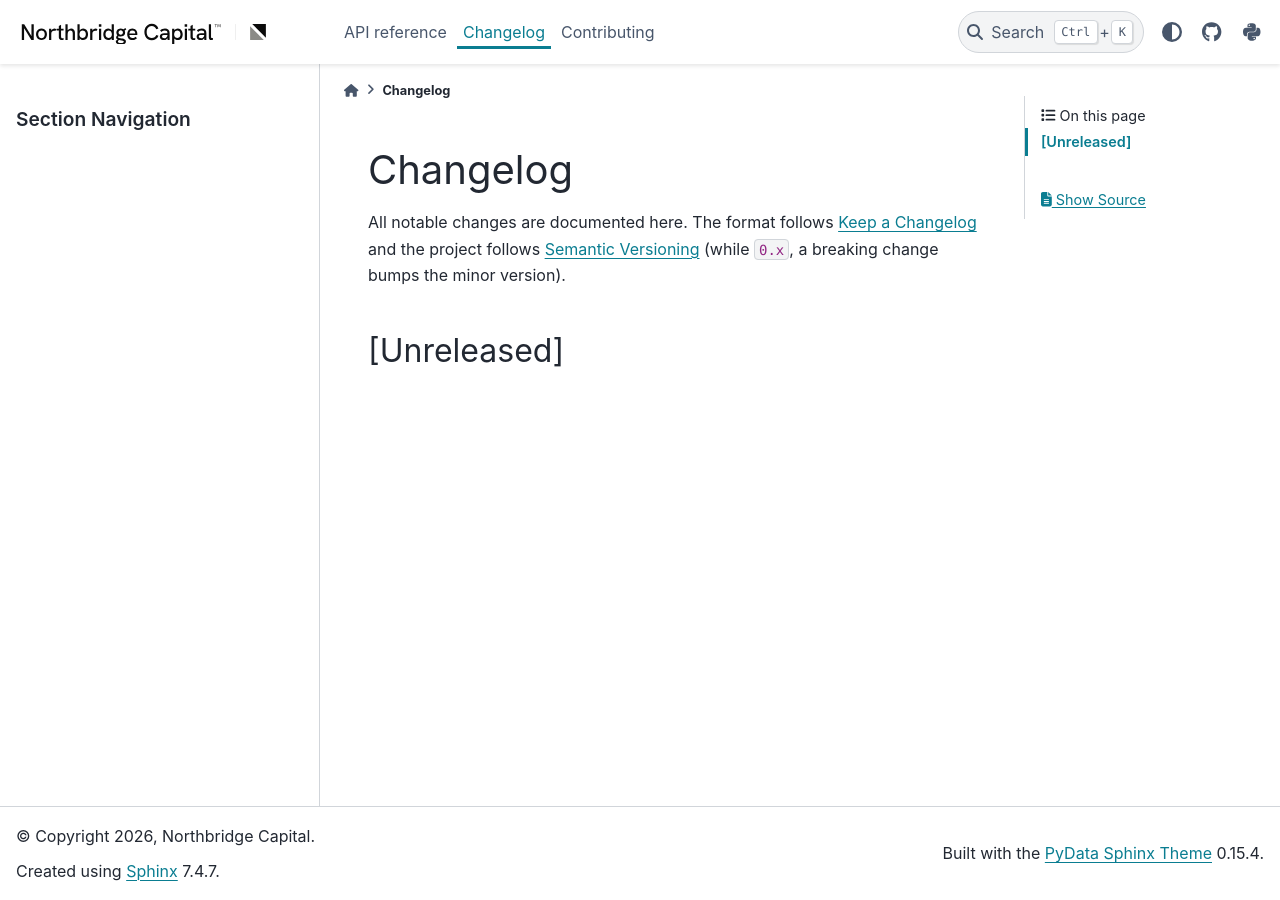
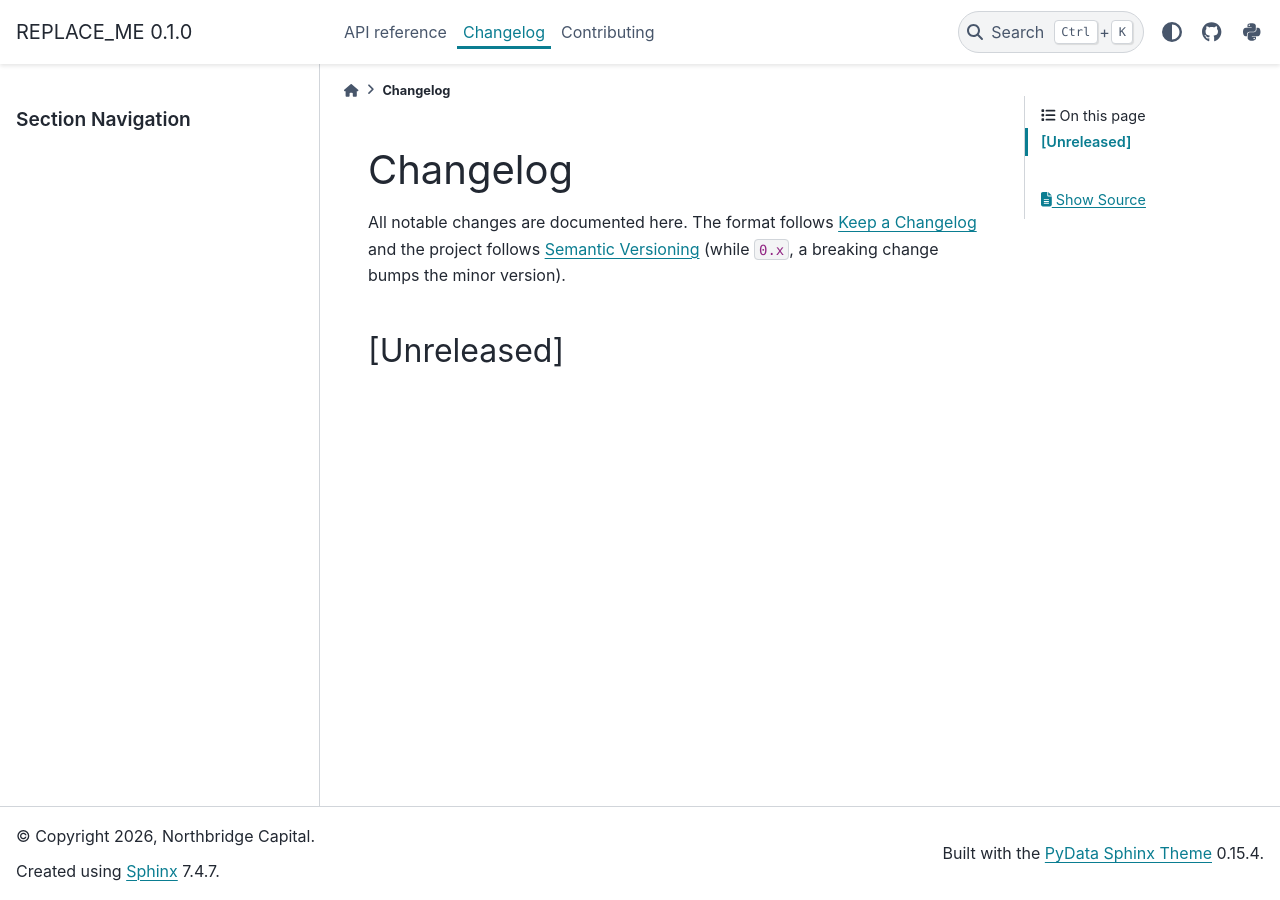
Before and after one commit to Northbridge-Capital/python-package-template, a Sphinx documentation site: the page built from docs/changelog.md, in a window 1280 px wide. Built offline with Sphinx 7.4.7 and the PyData theme 0.15.4, drawn with Linux system fonts in a browser that asks for light colours; the version number is read from the project's files by our own code.

Commit message:
Remove the Northbridge branding from the template
The logo, favicon, social card and trademark notice do not belong in a
neutral public scaffold. The docs framework itself is unchanged: the
navigation bar shows the package name until a package adds its own logo.

```diff
--- a/docs/_static/brand/NOTICE.txt
+++ /dev/null
@@ -1,3 +0,0 @@
-The Northbridge Capital name and logos in this folder are trademarks of Northbridge Capital.
-They are used here to brand the documentation site and are not licensed under this
-repository's MIT license: do not use them to imply endorsement of a derivative work.
--- a/docs/_static/custom.css
+++ /dev/null
@@ -1,5 +0,0 @@
-/* The company lockup is a wide wordmark: size it by height so it fits the navigation bar. */
-.navbar-brand img {
-  height: 1.5rem;
-  width: auto;
-}
--- a/docs/conf.py
+++ b/docs/conf.py
@@ -42,22 +42,12 @@ exclude_patterns = ["_build"]
 templates_path = ["_templates"]
 
 html_theme = "pydata_sphinx_theme"
-html_static_path = ["_static"]
-html_css_files = ["custom.css"]
-html_favicon = "_static/brand/symbol-tile.svg"
 # The published address: canonical links, and the URL link previews point at.
 html_baseurl = "https://northbridge-capital.github.io/REPLACE_ME/"
 ogp_site_url = html_baseurl
 ogp_enable_meta_description = True
-ogp_image = "_static/brand/social-card.png"
-ogp_image_alt = "Northbridge Capital"
 html_title = f"{project} {release}"
 html_theme_options = {
-    "logo": {
-        "image_light": "_static/brand/lockup-on-light.svg",
-        "image_dark": "_static/brand/lockup-on-dark.svg",
-        "alt_text": "Northbridge Capital",
-    },
     "icon_links": [
         {
             "name": "GitHub",
@@ -156,18 +146,13 @@ def _hide_model_signature(app, what, name, obj, options, signature, return_annot
     return None
 
 
-def _head_tags(app, pagename, templatename, context, doctree):
-    """Add the icon links to every page, and describe the home page by the package summary."""
-    pathto = context["pathto"]
-    context["metatags"] = context.get("metatags", "") + (
-        f'<link rel="icon" type="image/png" sizes="32x32" '
-        f'href="{pathto("_static/brand/icon-tile-32.png", 1)}">\n'
-        f'<link rel="apple-touch-icon" sizes="180x180" '
-        f'href="{pathto("_static/brand/icon-tile-180.png", 1)}">\n'
-    )
-    if pagename == "index":  # not the README's badge text
+def _describe_home(app, pagename, templatename, context, doctree):
+    """Describe the home page by the package summary, not by the README's badge text."""
+    if pagename == "index":
         app.env.metadata[pagename]["og:description"] = summary
-        context["metatags"] += f'<meta name="description" content="{html.escape(summary)}">\n'
+        context["metatags"] = context.get("metatags", "") + (
+            f'<meta name="description" content="{html.escape(summary)}">\n'
+        )
 
 
 def setup(app):
@@ -175,4 +160,4 @@ def setup(app):
     app.connect("autodoc-process-docstring", _add_types, priority=400)
     app.connect("autodoc-process-bases", _drop_object_base)
     app.connect("autodoc-process-signature", _hide_model_signature)
-    app.connect("html-page-context", _head_tags, priority=400)
+    app.connect("html-page-context", _describe_home, priority=400)
```
Also changed, not shown: README.md (+1 -1 lines), docs/_static/brand/icon-tile-180.png (deleted), docs/_static/brand/icon-tile-32.png (deleted), docs/_static/brand/lockup-on-dark.svg (deleted), docs/_static/brand/lockup-on-light.svg (deleted), docs/_static/brand/social-card.png (deleted), docs/_static/brand/symbol-tile.svg (deleted).
